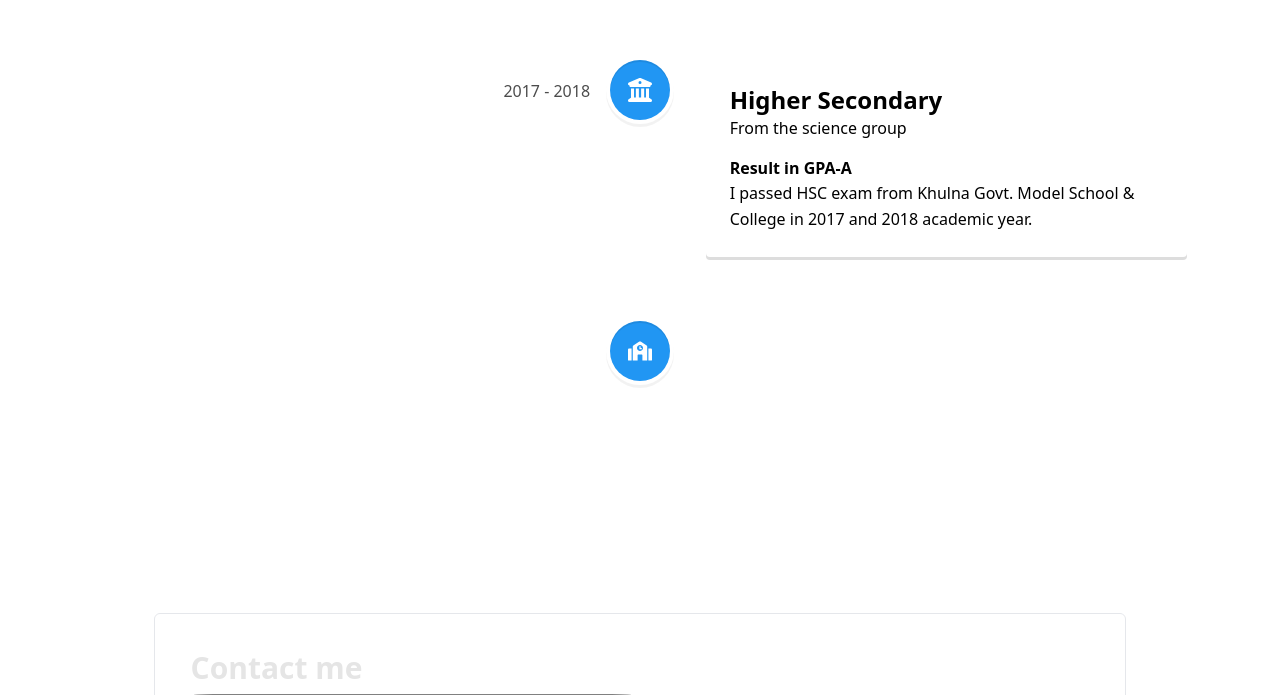
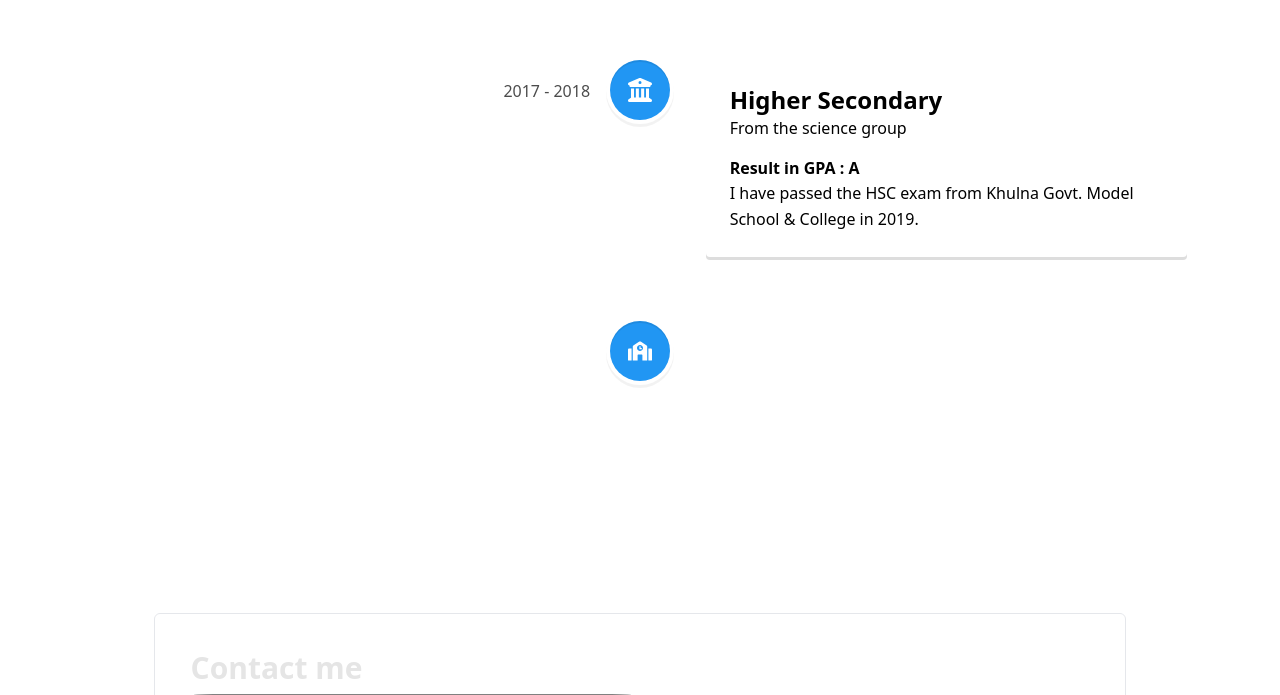
Before and after one commit to ItsRaj-Official/raj008, a React (Vite) app: page / in a window 1280 px wide. Shown: the part 1766-2461 px from the top of the page. Built offline with nearby package versions, Linux system fonts and the light colour scheme.

Commit message:
Update Education.jsx

```diff
--- a/src/Components/Education.jsx
+++ b/src/Components/Education.jsx
@@ -24,9 +24,9 @@ const Education = () => {
             <h3 className=" text-2xl font-bold">Bachelor of Science</h3>
             <h4 className="">Computer Science and Engineering </h4>
             <p>
-              <b>Result in CGPA-3.31</b>
-              <br />I am currently studying in my fourth year at North Western
-              University.
+              <b>Result in CGPA : 3.31</b>
+              <br />I am currently doing B.Sc. in CSE at North Western
+              University (4th year).
             </p>
           </div>
         </VerticalTimelineElement>
@@ -41,9 +41,8 @@ const Education = () => {
             From the science group
           </h4>
           <p>
-            <b>Result in GPA-A</b>
-            <br /> I passed HSC exam from Khulna Govt. Model School & College in 2017 and 2018
-            academic year.
+            <b>Result in GPA : A</b>
+            <br /> I have passed the HSC exam from Khulna Govt. Model School & College in 2019.
           </p>
         </VerticalTimelineElement>
         <VerticalTimelineElement
@@ -60,9 +59,8 @@ const Education = () => {
           </h4>
           <p>
             {" "}
-            <b>Result in GPA-A</b>
-            <br />I passed SSC exam from Peoples Jute Mills High School in 2015 and 2016
-            academic year
+            <b>Result in GPA : A</b>
+            <br />I have passed the SSC exam from Peoples Jute Mills High School in 2017.
           </p>
         </VerticalTimelineElement>
       </VerticalTimeline>
```
